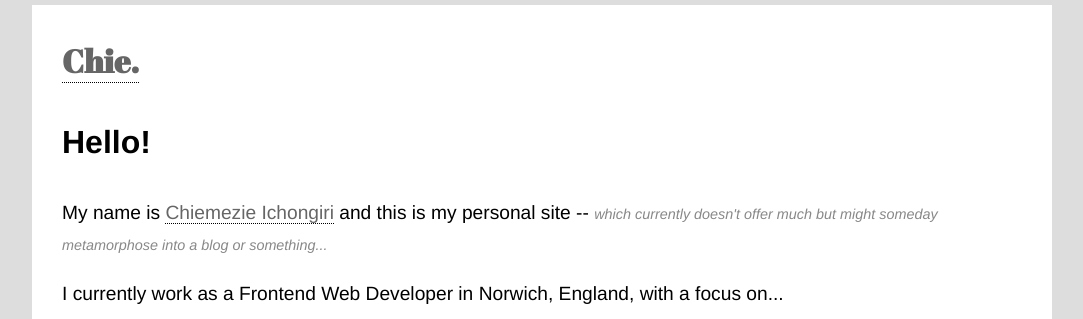
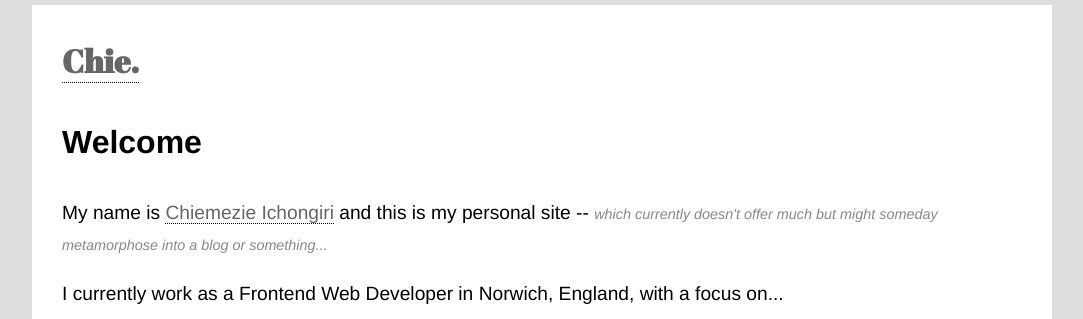
Before and after one commit to chiich/portfolio, a Jekyll site: the page built from index.html, in a window 1280 px wide. Shown: the top 319 px of the page, without its empty margins (98-1181 px from the left). Built offline with Jekyll 4.4.1, drawn with Linux system fonts in a browser that asks for light colours; some web fonts are replaced.

Commit message:
Update header.html

```diff
--- a/_includes/header.html
+++ b/_includes/header.html
@@ -2,7 +2,7 @@
 
   <h1 id="logo"><a href="https://instagram.com/ichongiribc">Chie.</a></h1>
 
-    <p class="intro"><strong>Hello!</strong></p>
+    <p class="intro"><strong>Welcome</strong></p>
 
   <p>My name is <a href="https://uk.linkedin.com/in/ichongiric">Chiemezie Ichongiri</a> and this is my personal site -- <span>which currently doesn't offer much but might someday metamorphose into a blog or something...</span></p>
 
```
